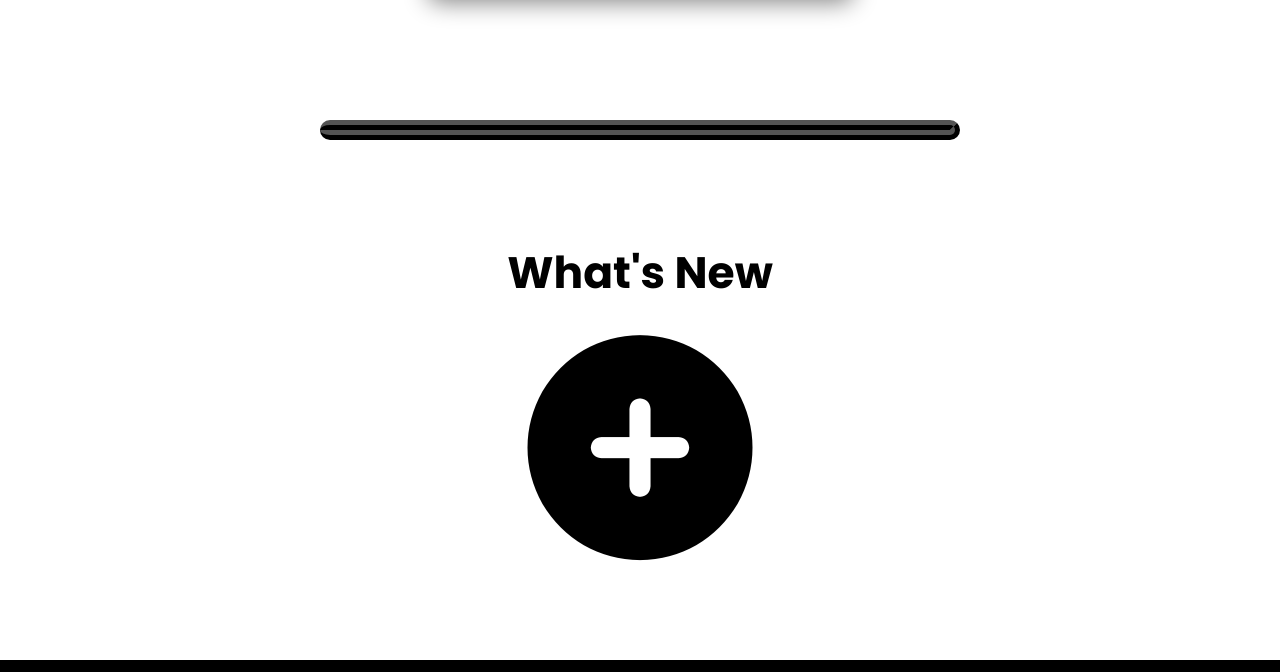
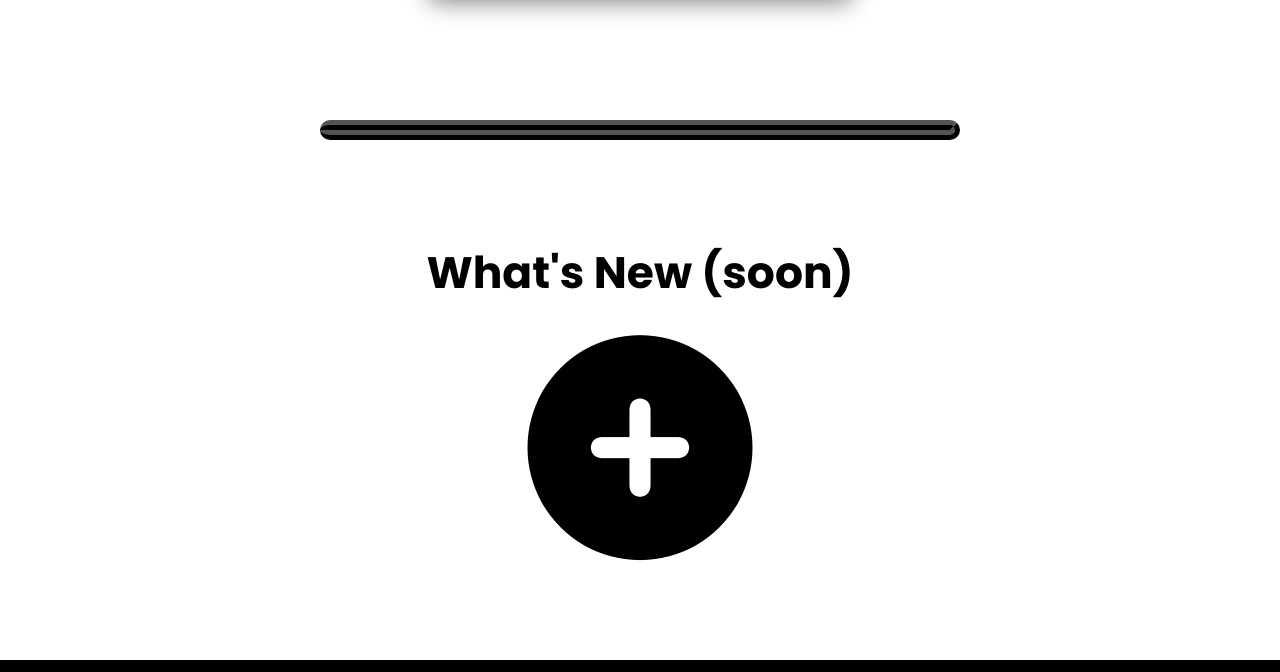
Before and after one commit to DarkRagheb/Dark666.github.io, a plain HTML site: page index.html in a window 1280 px wide. Shown: the part 3289-3961 px from the top of the page. Drawn offline with Linux system fonts and the light colour scheme.

Commit message:
Update index.html

```diff
--- a/index.html
+++ b/index.html
@@ -168,7 +168,7 @@
 
     <!--New section-->
     <section class="New" id="New">
-        <h2 class="title">What's New</h2>
+        <h2 class="title">What's New (soon)</h2>
         <div class="icon-new">
             <i class="fa-solid fa-circle-plus"></i>
         </div>
```
